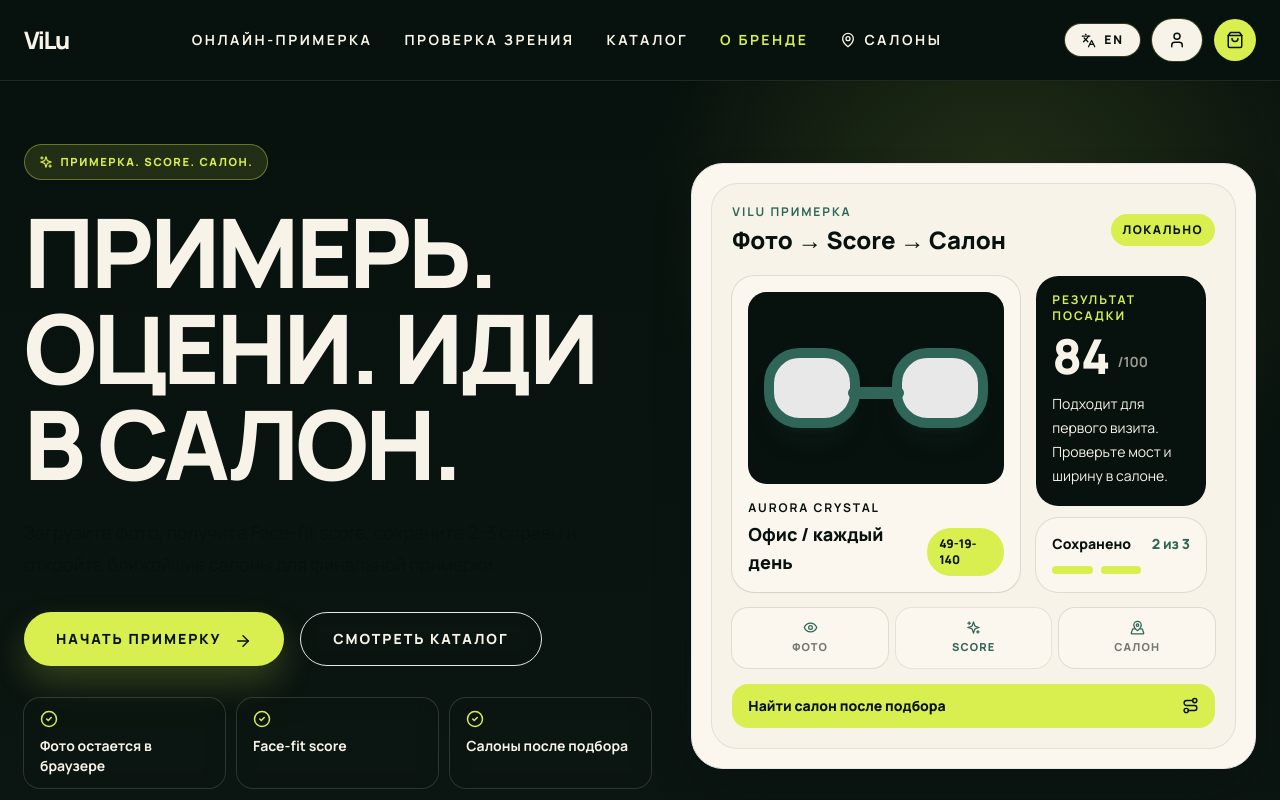
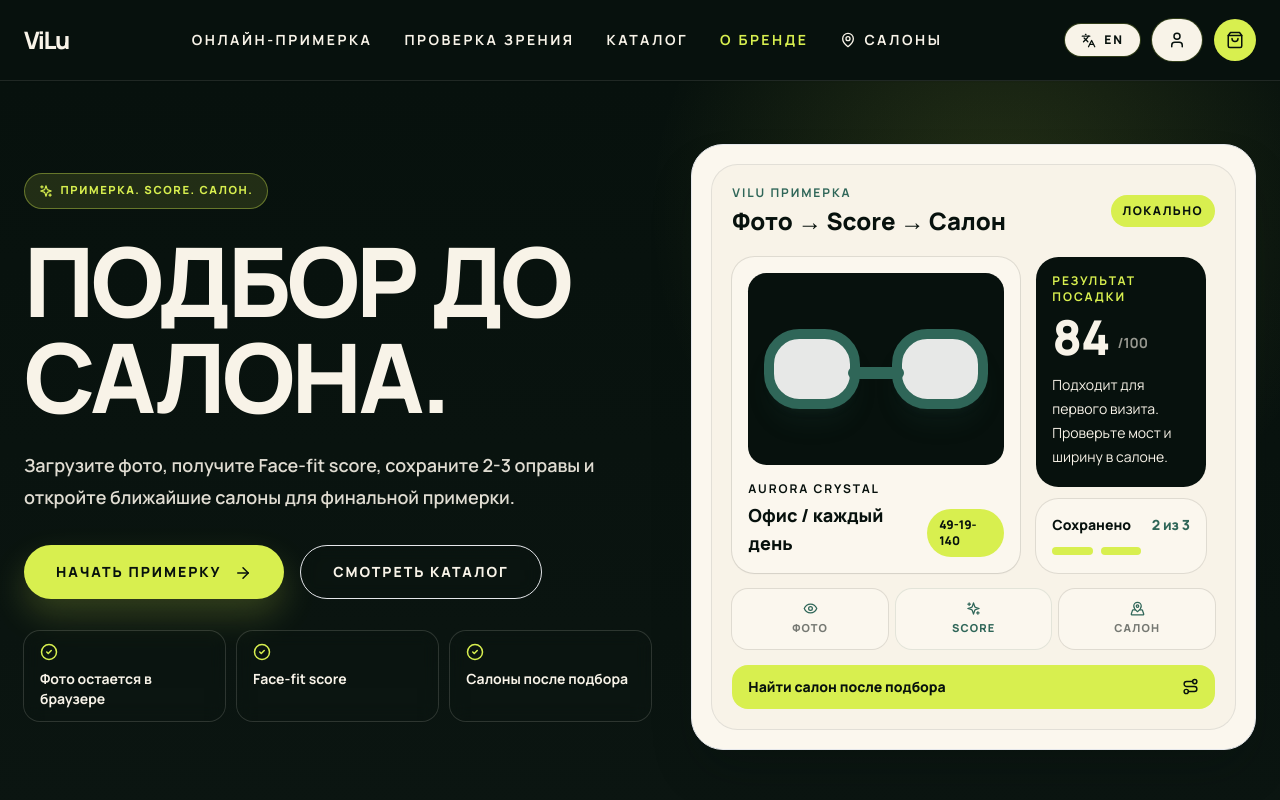
Before and after one commit to nikv98402-commits/optica-shop, a React (Vite) app: page / in a window 1280 px wide. Shown: the top 800 px of the page. Built offline with nearby package versions, Linux system fonts and the light colour scheme; no server answers; a web font is replaced by a local one.

Commit message:
Fix home hero English copy

```diff
--- a/src/components/LanguageDomBridge.tsx
+++ b/src/components/LanguageDomBridge.tsx
@@ -24,6 +24,9 @@ const textTranslations: Record<string, string> = {
   'Оптики после подбора': 'Stores after fitting',
   'Салоны после подбора': 'Stores after fitting',
   'Примерка. Score. Салон.': 'Try. Score. Store.',
+  'Примерь. Оцени. Иди в салон.': 'Try on. Check fit. Visit a store.',
+  'Подбор до салона.': 'Fit before store.',
+  'Загрузите фото, получите Face-fit score, сохраните 2-3 оправы и откройте ближайшие салоны для финальной примерки.': 'Upload a photo, get a Face-fit score, save 2-3 frames, and open nearby stores for the final fitting.',
   'Фото → Score → Салон': 'Photo → Score → Store',
   'ViLu примерка': 'ViLu try-on',
   'Результат посадки': 'Fit result',
--- a/src/pages/Home.tsx
+++ b/src/pages/Home.tsx
@@ -1,4 +1,5 @@
 import { ArrowRight, CalendarDays, CheckCircle2, Eye, MapPin, MapPinned, Route, Sparkles } from 'lucide-react';
+import { useLanguage } from '../contexts/LanguageContext';
 import { demoProducts, formatPrice } from '../data/products';
 import { AnalyticsEvent, trackEvent } from '../lib/analyticsEvents';
 
@@ -9,7 +10,53 @@ interface HomeProps {
 const featuredFrames = demoProducts.filter((product) => product.featured && product.category !== 'contact_lenses').slice(0, 3);
 const featuredLens = demoProducts.find((product) => product.category === 'contact_lenses');
 
+const homeHeroCopy = {
+  ru: {
+    label: 'Примерка. Score. Салон.',
+    title: 'Подбор до салона.',
+    description: 'Загрузите фото, получите Face-fit score, сохраните 2-3 оправы и откройте ближайшие салоны для финальной примерки.',
+    startFitting: 'Начать примерку',
+    viewCatalog: 'Смотреть каталог',
+    trustItems: ['Фото остается в браузере', 'Face-fit score', 'Салоны после подбора'],
+    mockupEyebrow: 'ViLu примерка',
+    mockupFlow: 'Фото → Score → Салон',
+    localOnly: 'локально',
+    useCase: 'Офис / каждый день',
+    fitResult: 'Результат посадки',
+    fitSummary: 'Подходит для первого визита. Проверьте мост и ширину в салоне.',
+    saved: 'Сохранено',
+    savedCount: '2 из 3',
+    photo: 'Фото',
+    store: 'Салон',
+    findStore: 'Найти салон после подбора',
+    proofItems: ['Проверка зрения в салонах', 'Подбор линз по рецепту', 'Доставка и самовывоз']
+  },
+  en: {
+    label: 'Try. Score. Store.',
+    title: 'Fit before store.',
+    description: 'Upload a photo, get a Face-fit score, save 2-3 frames, and open nearby stores for the final fitting.',
+    startFitting: 'Start fitting',
+    viewCatalog: 'View catalog',
+    trustItems: ['Photo stays in browser', 'Face-fit score', 'Stores after fitting'],
+    mockupEyebrow: 'ViLu try-on',
+    mockupFlow: 'Photo → Score → Store',
+    localOnly: 'Local only',
+    useCase: 'Office / everyday',
+    fitResult: 'Fit result',
+    fitSummary: 'Good for the first visit. Check bridge fit and width in store.',
+    saved: 'Saved',
+    savedCount: '2 of 3',
+    photo: 'Photo',
+    store: 'Store',
+    findStore: 'Find a store after fitting',
+    proofItems: ['Eye checks in stores', 'Prescription lens selection', 'Delivery and pickup']
+  }
+} as const;
+
 export function Home({ onNavigate }: HomeProps) {
+  const { language } = useLanguage();
+  const copy = homeHeroCopy[language];
+
   return (
     <div className="overflow-hidden kinetic-surface">
       <section className="relative px-4 py-12 sm:px-6 md:py-16">
@@ -18,13 +65,13 @@ export function Home({ onNavigate }: HomeProps) {
         <div className="relative mx-auto grid max-w-7xl items-center gap-10 lg:grid-cols-[minmax(0,1fr)_minmax(360px,0.9fr)]">
           <div className="min-w-0">
             <div className="kinetic-label mb-6">
-              <Sparkles size={14} /> Примерка. Score. Салон.
+              <Sparkles size={14} /> {copy.label}
             </div>
-            <h1 className="kinetic-headline max-w-3xl text-[3.2rem] font-black leading-[0.88] text-vilu-paper sm:text-6xl lg:text-8xl">
-              Примерь. Оцени. Иди в салон.
+            <h1 className="kinetic-headline max-w-3xl text-[3.2rem] font-black leading-[0.88] !text-vilu-paper sm:text-6xl lg:text-8xl">
+              {copy.title}
             </h1>
-            <p className="mt-6 max-w-2xl text-lg leading-8 text-vilu-paper/84">
-              Загрузите фото, получите Face-fit score, сохраните 2-3 оправы и откройте ближайшие салоны для финальной примерки.
+            <p className="mt-6 max-w-2xl text-lg font-semibold leading-8 !text-vilu-paper/90">
+              {copy.description}
             </p>
             <div className="mt-8 flex flex-col gap-4 sm:flex-row">
               <button
@@ -34,17 +81,17 @@ export function Home({ onNavigate }: HomeProps) {
                 }}
                 className="group kinetic-cta rounded-full px-8 py-4 text-sm font-black uppercase tracking-[0.14em] transition hover:-translate-y-0.5 hover:bg-vilu-card focus:outline-none focus-visible:ring-4 focus-visible:ring-vilu-lime/40"
               >
-                Начать примерку <ArrowRight className="ml-2 inline transition group-hover:translate-x-1" size={18} />
+                {copy.startFitting} <ArrowRight className="ml-2 inline transition group-hover:translate-x-1" size={18} />
               </button>
               <button
                 onClick={() => onNavigate('products')}
                 className="rounded-full border border-vilu-paper/22 bg-vilu-paper/8 px-8 py-4 text-sm font-black uppercase tracking-[0.14em] text-vilu-paper backdrop-blur transition hover:bg-vilu-paper hover:text-vilu-ink focus:outline-none focus-visible:ring-4 focus-visible:ring-vilu-lime/40"
               >
-                Смотреть каталог
+                {copy.viewCatalog}
               </button>
             </div>
             <div className="mt-8 grid gap-3 text-sm font-bold text-vilu-paper sm:grid-cols-3">
-              {['Фото остается в браузере', 'Face-fit score', 'Салоны после подбора'].map((label) => (
+              {copy.trustItems.map((label) => (
                 <div key={label} className="rounded-2xl bg-vilu-ink/72 px-4 py-3 shadow-sm ring-1 ring-vilu-paper/15 backdrop-blur">
                   <CheckCircle2 className="mb-2 text-vilu-lime" size={18} />
                   {label}
@@ -59,10 +106,10 @@ export function Home({ onNavigate }: HomeProps) {
               <div className="rounded-[1.6rem] bg-vilu-paper p-4 ring-1 ring-vilu-ink/10 sm:p-5">
                 <div className="flex items-center justify-between gap-4">
                   <div>
-                    <p className="text-xs font-bold uppercase tracking-[0.16em] text-vilu-green">ViLu примерка</p>
-                    <p className="mt-1 text-2xl font-black text-vilu-ink">Фото → Score → Салон</p>
+                    <p className="text-xs font-bold uppercase tracking-[0.16em] text-vilu-green">{copy.mockupEyebrow}</p>
+                    <p className="mt-1 text-2xl font-black text-vilu-ink">{copy.mockupFlow}</p>
                   </div>
-                  <div className="rounded-full bg-vilu-lime px-3 py-2 text-xs font-black uppercase tracking-[0.12em] text-vilu-ink">локально</div>
+                  <div className="rounded-full bg-vilu-lime px-3 py-2 text-xs font-black uppercase tracking-[0.12em] text-vilu-ink">{copy.localOnly}</div>
                 </div>
 
                 <div className="mt-5 grid gap-4 sm:grid-cols-[1.05fr_0.95fr]">
@@ -77,7 +124,7 @@ export function Home({ onNavigate }: HomeProps) {
                     <div className="mt-4 flex items-end justify-between gap-3">
                       <div>
                         <p className="text-xs font-bold uppercase tracking-[0.16em] text-vilu-ink/42">Aurora Crystal</p>
-                        <p className="mt-1 text-lg font-black text-vilu-ink">Офис / каждый день</p>
+                        <p className="mt-1 text-lg font-black text-vilu-ink">{copy.useCase}</p>
                       </div>
                       <span className="rounded-full bg-vilu-lime px-3 py-2 text-xs font-black text-vilu-ink">49-19-140</span>
                     </div>
@@ -85,17 +132,17 @@ export function Home({ onNavigate }: HomeProps) {
 
                   <div className="grid gap-3">
                     <div className="rounded-[1.4rem] bg-vilu-ink p-4 text-vilu-paper">
-                      <p className="text-xs font-bold uppercase tracking-[0.16em] text-vilu-lime">Результат посадки</p>
+                      <p className="text-xs font-bold uppercase tracking-[0.16em] text-vilu-lime">{copy.fitResult}</p>
                       <div className="mt-2 flex items-end gap-2">
                         <span className="text-5xl font-black tracking-tight">84</span>
                         <span className="pb-2 text-sm font-bold text-vilu-paper/60">/100</span>
                       </div>
-                      <p className="mt-3 text-sm leading-6 text-vilu-paper/72">Подходит для первого визита. Проверьте мост и ширину в салоне.</p>
+                      <p className="mt-3 text-sm leading-6 text-vilu-paper/72">{copy.fitSummary}</p>
                     </div>
                     <div className="rounded-[1.4rem] bg-vilu-cream p-4 ring-1 ring-vilu-ink/10">
                       <div className="flex items-center justify-between text-sm font-black">
-                        <span>Сохранено</span>
-                        <span className="text-vilu-green">2 из 3</span>
+                        <span>{copy.saved}</span>
+                        <span className="text-vilu-green">{copy.savedCount}</span>
                       </div>
                       <div className="mt-3 grid grid-cols-3 gap-2">
                         <span className="h-2 rounded-full bg-vilu-lime" />
@@ -107,13 +154,13 @@ export function Home({ onNavigate }: HomeProps) {
                 </div>
 
                 <div className="mt-4 grid grid-cols-3 gap-2 text-center text-[11px] font-black uppercase tracking-[0.1em] text-vilu-ink/55">
-                  <span className="rounded-2xl bg-vilu-cream py-3 ring-1 ring-vilu-ink/10"><Eye className="mx-auto mb-1 text-vilu-green" size={15} />Фото</span>
+                  <span className="rounded-2xl bg-vilu-cream py-3 ring-1 ring-vilu-ink/10"><Eye className="mx-auto mb-1 text-vilu-green" size={15} />{copy.photo}</span>
                   <span className="rounded-2xl bg-vilu-cream py-3 text-vilu-green ring-1 ring-vilu-green/10"><Sparkles className="mx-auto mb-1" size={15} />Score</span>
-                  <span className="rounded-2xl bg-vilu-cream py-3 ring-1 ring-vilu-ink/10"><MapPinned className="mx-auto mb-1 text-vilu-green" size={15} />Салон</span>
+                  <span className="rounded-2xl bg-vilu-cream py-3 ring-1 ring-vilu-ink/10"><MapPinned className="mx-auto mb-1 text-vilu-green" size={15} />{copy.store}</span>
                 </div>
 
                 <div className="mt-4 flex items-center justify-between rounded-2xl bg-vilu-lime px-4 py-3 text-vilu-ink">
-                  <span className="text-sm font-black">Найти салон после подбора</span>
+                  <span className="text-sm font-black">{copy.findStore}</span>
                   <Route size={17} />
                 </div>
               </div>
@@ -124,9 +171,9 @@ export function Home({ onNavigate }: HomeProps) {
 
       <section className="bg-vilu-ink px-6 py-8 text-vilu-paper">
         <div className="mx-auto grid max-w-7xl gap-4 text-sm font-semibold uppercase tracking-[0.18em] md:grid-cols-3">
-          <div className="flex items-center gap-3"><CheckCircle2 className="text-vilu-lime" size={20} /> Проверка зрения в салонах</div>
-          <div className="flex items-center gap-3"><CheckCircle2 className="text-vilu-lime" size={20} /> Подбор линз по рецепту</div>
-          <div className="flex items-center gap-3"><CheckCircle2 className="text-vilu-lime" size={20} /> Доставка и самовывоз</div>
+          {copy.proofItems.map((item) => (
+            <div key={item} className="flex items-center gap-3"><CheckCircle2 className="text-vilu-lime" size={20} /> {item}</div>
+          ))}
         </div>
       </section>
 
```
